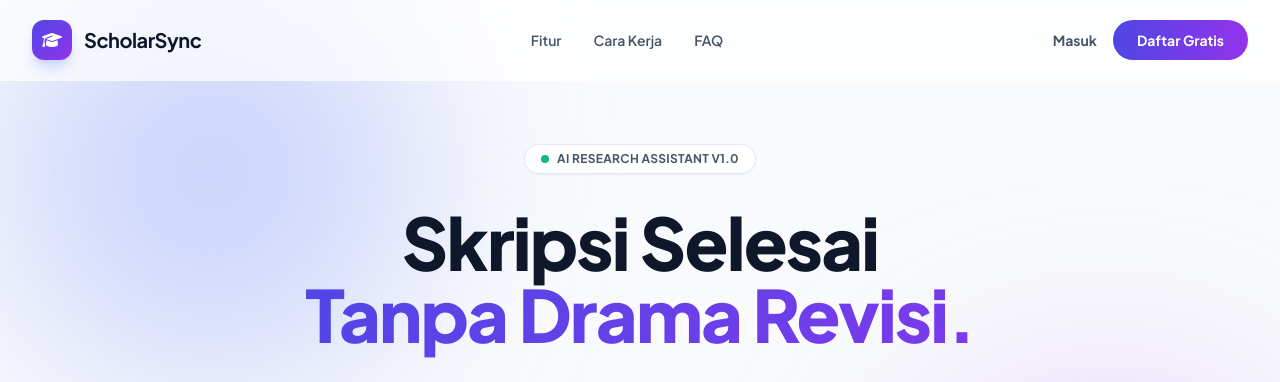
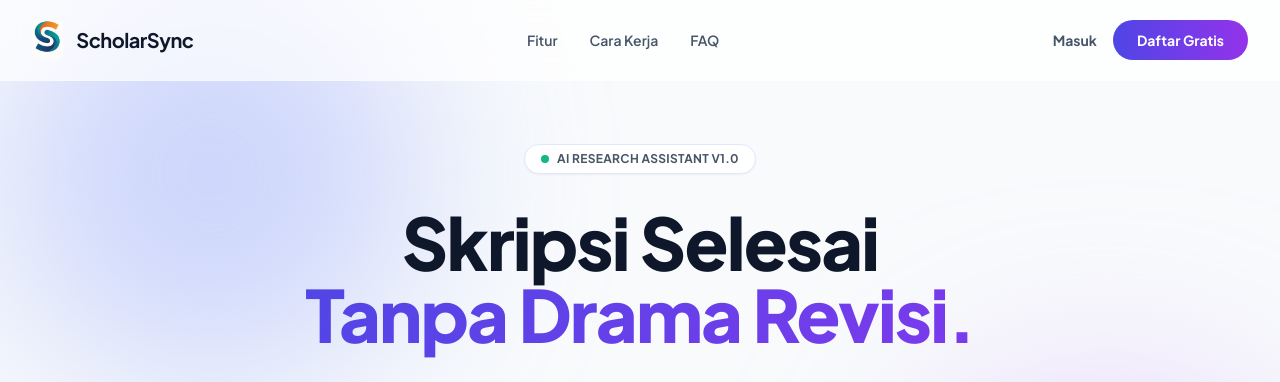
Before and after one commit to Farmil23/ScholarSync, a Flask app: page / in a window 1280 px wide. Shown: the top 382 px of the page. Run offline with Flask 3, Linux system fonts and the light colour scheme; parts of the project's set-up code (start-up, migrations or seed data) failed here and were passed over; some libraries are stand-ins or nearby versions.

Commit message:
Version 1.2: Finalisisng Version 1.2 }

```diff
--- a/flask_app/templates/chat.html
+++ b/flask_app/templates/chat.html
@@ -160,10 +160,8 @@
                 <i class="fa-solid fa-bars text-xl"></i>
             </button>
             <a href="/dashboard" class="flex items-center gap-2 hover:opacity-80 transition">
-                <div
-                    class="h-8 w-8 bg-gradient-to-br from-indigo-500 to-purple-600 rounded-lg flex items-center justify-center text-white shadow-lg shadow-indigo-200">
-                    <i class="fa-solid fa-graduation-cap text-sm"></i>
-                </div>
+                <img src="{{ url_for('static', filename='logo.jpg') }}" alt="ScholarSync Logo"
+                    class="h-8 w-auto rounded-lg">
                 <!-- Hidden on mobile small, shown on sm -->
                 <span
                     class="font-bold text-lg hidden sm:block bg-clip-text text-transparent bg-gradient-to-r from-indigo-600 to-purple-600 dark:from-indigo-400 dark:to-purple-400">ScholarSync</span>
--- a/flask_app/templates/dashboard.html
+++ b/flask_app/templates/dashboard.html
@@ -175,7 +175,8 @@
     <nav class="glass-card sticky top-0 z-40 px-6 py-4">
         <div class="max-w-7xl mx-auto flex justify-between items-center">
             <div class="flex items-center gap-2">
-                <i class="fa-solid fa-graduation-cap text-indigo-600 text-xl"></i>
+                <img src="{{ url_for('static', filename='logo.jpg') }}" alt="ScholarSync Logo"
+                    class="h-8 w-auto rounded-lg">
                 <span
                     class="font-bold text-xl tracking-tight bg-clip-text text-transparent bg-gradient-to-r from-slate-800 to-indigo-600 dark:from-white dark:to-indigo-400">ScholarSync</span>
             </div>
--- a/flask_app/templates/landing.html
+++ b/flask_app/templates/landing.html
@@ -71,10 +71,8 @@
         <div class="max-w-7xl mx-auto px-4 sm:px-6 lg:px-8">
             <div class="flex justify-between items-center h-20">
                 <div class="flex items-center gap-3 cursor-pointer" onclick="window.location.href='/'">
-                    <div
-                        class="h-10 w-10 bg-gradient-to-br from-indigo-600 to-purple-600 rounded-xl flex items-center justify-center text-white shadow-lg shadow-indigo-200">
-                        <i class="fa-solid fa-graduation-cap"></i>
-                    </div>
+                    <img src="{{ url_for('static', filename='logo.jpg') }}" alt="ScholarSync Logo"
+                        class="h-10 w-auto rounded-lg">
                     <span class="font-bold text-xl tracking-tight text-slate-900">ScholarSync</span>
                 </div>
 
@@ -578,13 +576,11 @@
         <div class="max-w-7xl mx-auto px-4">
             <div class="grid md:grid-cols-4 gap-12 mb-16">
                 <!-- Brand Column -->
-                <div class="col-span-1 md:col-span-1">
-                    <div class="flex items-center gap-3 mb-6">
-                        <div
-                            class="h-10 w-10 bg-gradient-to-br from-indigo-500 to-purple-600 rounded-xl flex items-center justify-center text-white shadow-lg shadow-indigo-900">
-                            <i class="fa-solid fa-graduation-cap text-lg"></i>
-                        </div>
-                        <span class="font-bold text-2xl text-white tracking-tight">ScholarSync</span>
+                <div class="col-span-1 md:col-span-2">
+                    <div class="flex items-center gap-2 mb-4">
+                        <img src="{{ url_for('static', filename='logo.jpg') }}" alt="ScholarSync Logo"
+                            class="h-8 w-auto rounded-lg">
+                        <span class="font-bold text-lg text-slate-900">ScholarSync</span>
                     </div>
                     <p class="text-slate-400 text-sm leading-relaxed mb-8">
                         Platform AI Research Assistant #1 di Indonesia. Fokus selesaikan substansi skripsi Anda, biarkan
```
Also changed, not shown: flask_app/templates/login.html (+4 -7 lines), flask_app/templates/register.html (+4 -7 lines).
